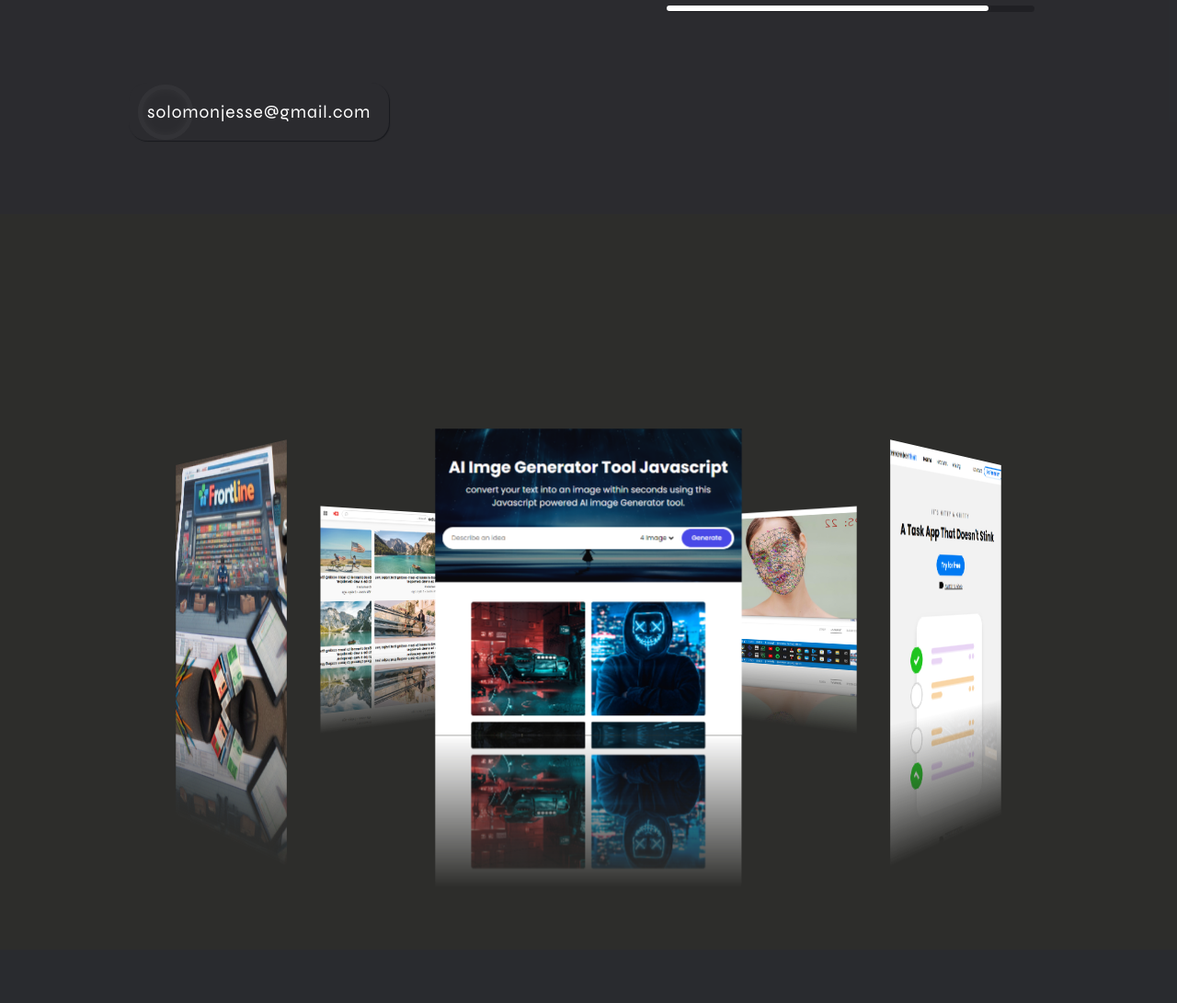
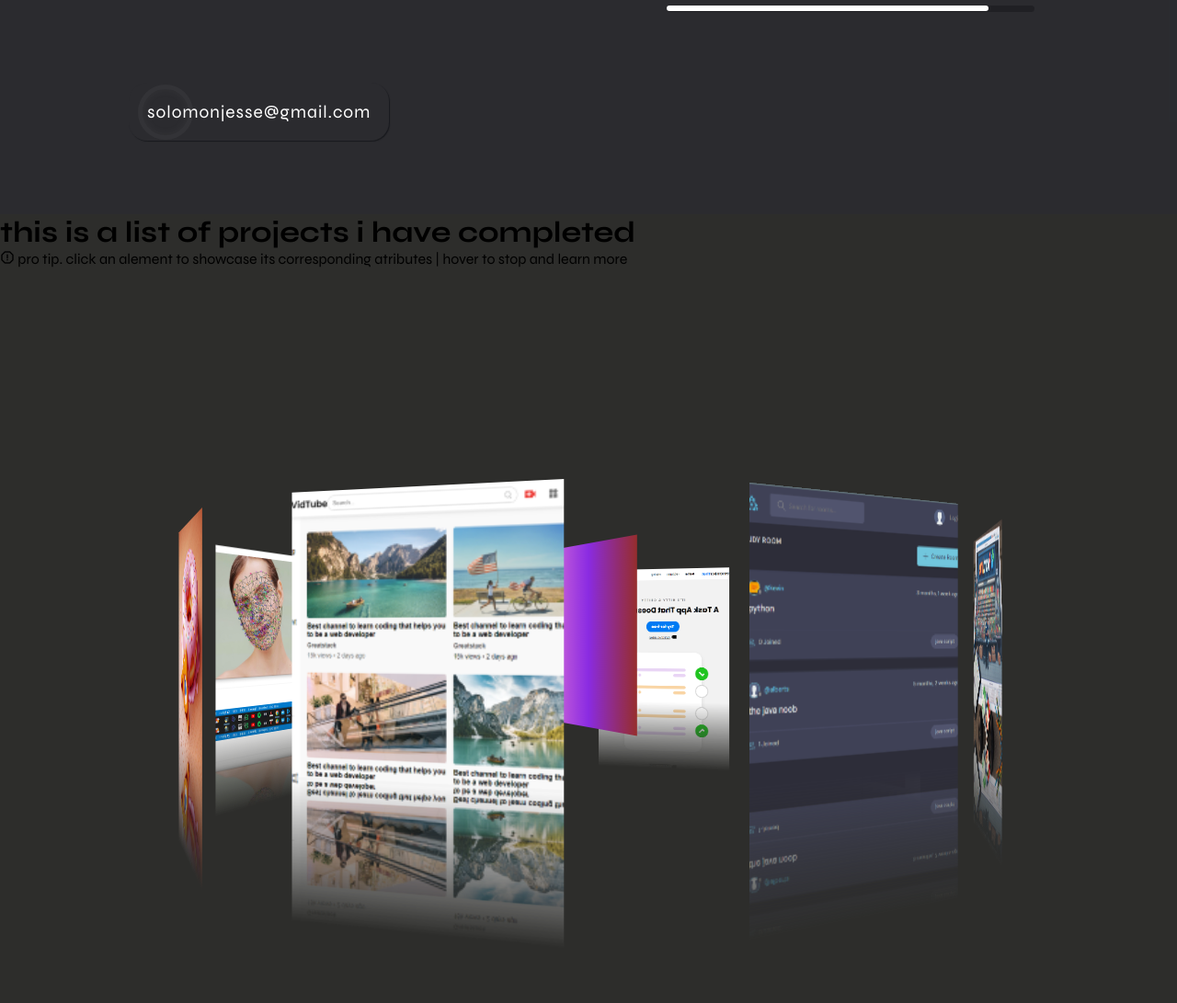
Before and after one commit to Statosco/website, a Django app: page /services/ in a window 1280 px wide. Shown: the part 1646-2737 px from the top of the page at 92% size. Before the commit the page ends 2605 px from the top, so only its background shows below. Run offline with Django 4.2, Linux system fonts and the light colour scheme; some libraries are stand-ins or nearby versions; some web fonts are replaced.

Commit message:
initial commit

```diff
--- a/project/static/project/css/image-circle.css
+++ b/project/static/project/css/image-circle.css
@@ -1,12 +1,34 @@
+.wrapper .item {
+    min-height: 100vh;
+    background: var(--background-color);
+    display: flex;
+    justify-content: center;
+    align-items: center;
+}
 
-.box{
+.wrapper .box {
+    background: linear-gradient(90deg, #962d2d, #8a2be2, #da70d6);
+}
+
+.box {
     position: relative;
     width: 200px;
     height: 200px;
     transform-style: preserve-3d;
     transform: perspective(1000px) rotateY(0deg);
+    animation: rotate 20s infinite linear;
 }
-.box span{
+
+@keyframes rotate {
+    from {
+        transform: perspective(1000px) rotateY(0deg);
+    }
+    to {
+        transform: perspective(1000px) rotateY(360deg);
+    }
+}
+
+.box span {
     position: absolute;
     top: 0;
     left: 0;
@@ -14,10 +36,11 @@
     height: 100%;
     transform-origin: center;
     transform-style: preserve-3d;
-    transform: rotateY(calc(var(--i)*45deg)) translateZ(400px);
-    -webkit-box-reflect: below 0px linear-gradient(transparent,transparent,#000004);
+    transform: rotateY(calc(var(--i) * 45deg)) translateZ(400px);
+    -webkit-box-reflect: below 0px linear-gradient(transparent, transparent, #000004);
 }
-.box span img{
+
+.box span img {
     position: absolute;
     top: 0;
     left: 0;
--- a/project/static/project/css/services.css
+++ b/project/static/project/css/services.css
@@ -593,11 +593,15 @@ body
 
 
 
+.wrapper .projects
+{
+  min-height: 100vh;
+
+    background: var(--background-color);
+}
 .wrapper .item
 {
-    min-height: 100vh;
 
-    background: var(--background-color);
     display: flex;
     justify-content: center;
     align-items: center;
--- a/project/static/project/js/service.js
+++ b/project/static/project/js/service.js
@@ -124,3 +124,43 @@ document.addEventListener('DOMContentLoaded', function() {
     }, 500); // Adjust the duration to match your CSS transition duration
   });
 });
+
+
+
+
+let box = document.querySelector('.box');
+        let isRotating = true;
+
+        box.addEventListener('mouseenter', function() {
+            if (isRotating) {
+                box.style.animationPlayState = 'paused';
+                window.addEventListener('mousemove', rotateBox);
+            }
+        });
+
+        box.addEventListener('mouseleave', function() {
+            if (isRotating) {
+                box.style.animationPlayState = 'running';
+                window.removeEventListener('mousemove', rotateBox);
+                box.style.transform = 'perspective(1000px) rotateY(0deg)'; // Reset rotation on mouse leave
+            }
+        });
+
+        box.querySelectorAll('img').forEach((img, index) => {
+            img.addEventListener('click', function() {
+                isRotating = !isRotating;
+                if (isRotating) {
+                    box.style.animation = 'rotate 10s infinite linear';
+                } else {
+                    box.style.animation = 'none';
+                    let rotationAngle = index * 45; // Assuming there are 8 images, 360 / 8 = 45 degrees per image
+                    box.style.transform = `perspective(1000px) rotateY(-${rotationAngle}deg)`; // Rotate to the clicked image
+                    window.removeEventListener('mousemove', rotateBox);
+                }
+            });
+        });
+
+        function rotateBox(e) {
+            let x = (e.clientX - box.getBoundingClientRect().left) / box.offsetWidth * 2 - 1; // Normalize x to range [-1, 1]
+            box.style.transform = 'perspective(1000px) rotateY(' + (x * 15) + 'deg)'; // Adjust rotation scale as needed
+        }
--- a/project/templates/project/image-circle.html
+++ b/project/templates/project/image-circle.html
@@ -1,21 +1,18 @@
-{%load static%}
+{% load static %}
 
-    <link rel="stylesheet" href="{% static 'project/css/image-circle.css' %}">
+<link rel="stylesheet" href="{% static 'project/css/image-circle.css' %}">
 
-    <div class="box">
-        <span style="--i:1"><img src="{%static 'project/images/image.png'%}"></span>
-        <span style="--i:2"><img src="{%static 'project/images/image2.png'%}"></span>
-        <span style="--i:3"><img src="{%static 'project/images/image3.png'%}" alt=""></span>
-        <span style="--i:4"><img src="{%static 'project/images/image7.jpg'%}" alt=""></span>
-        <span style="--i:5"><img src="{%static 'project/images/image4.png'%}" alt=""></span>
-        <span style="--i:6"><img src="{%static 'project/images/image5.png'%}" alt=""></span>
-        <span style="--i:7"><img src="{%static 'project/images/image6.jpg'%}" alt=""></span>
-        <span style="--i:8"><img src="{%static 'project/images/ai.png'%}" alt=""></span>
-    </div>
-    <script type="text/javascript">
-        let box = document.querySelector('.box');
-        window.onmousemove = function(e){
-            let x = e.clientX/3;
-            box.style.transform = 'perspective(1000px) rotateY(' + x +'deg)'
-        }
-    </script>
+<script src="{%static 'project/js/service.js'%}" defer></script>
+
+
+
+<div class="box">
+    <span style="--i:1"><img src="{% static 'project/images/image.png' %}"></span>
+    <span style="--i:2"><img src="{% static 'project/images/image2.png' %}"></span>
+    <span style="--i:3"><img src="{% static 'project/images/image3.png' %}" alt=""></span>
+    <span style="--i:4"><img src="{% static 'project/images/image7.jpg' %}" alt=""></span>
+    <span style="--i:5"><img src="{% static 'project/images/image4.png' %}" alt=""></span>
+    <span style="--i:6"><img src="{% static 'project/images/image5.png' %}" alt=""></span>
+    <span style="--i:7"><img src="{% static 'project/images/image6.jpg' %}" alt=""></span>
+    <span style="--i:8"><img src="{% static 'project/images/ai.png' %}" alt=""></span>
+</div>
--- a/project/templates/project/services.html
+++ b/project/templates/project/services.html
@@ -201,8 +201,15 @@
             </div>
           </div>
         </div>
-        <div class="item">
-        {% include 'project/image-circle.html' %}
+        <div class="projects">
+          <div class="info">
+            <h1>this is a list of projects i have completed</h1>
+            <span><i class='bx bx-error-alt'></i> pro tip. click an alement to showcase its corresponding atributes | hover to stop and learn more</span>
+          </div>
+
+          <div class="item">
+          {% include 'project/image-circle.html' %}
+          </div>
         </div>
         <div class="form-content">
           <i id="hideFormButton" class='bx bx-message-square-x'></i>
```
Also changed, not shown: project/static/project/js/aboutToggle.js (line endings or trailing spaces).
